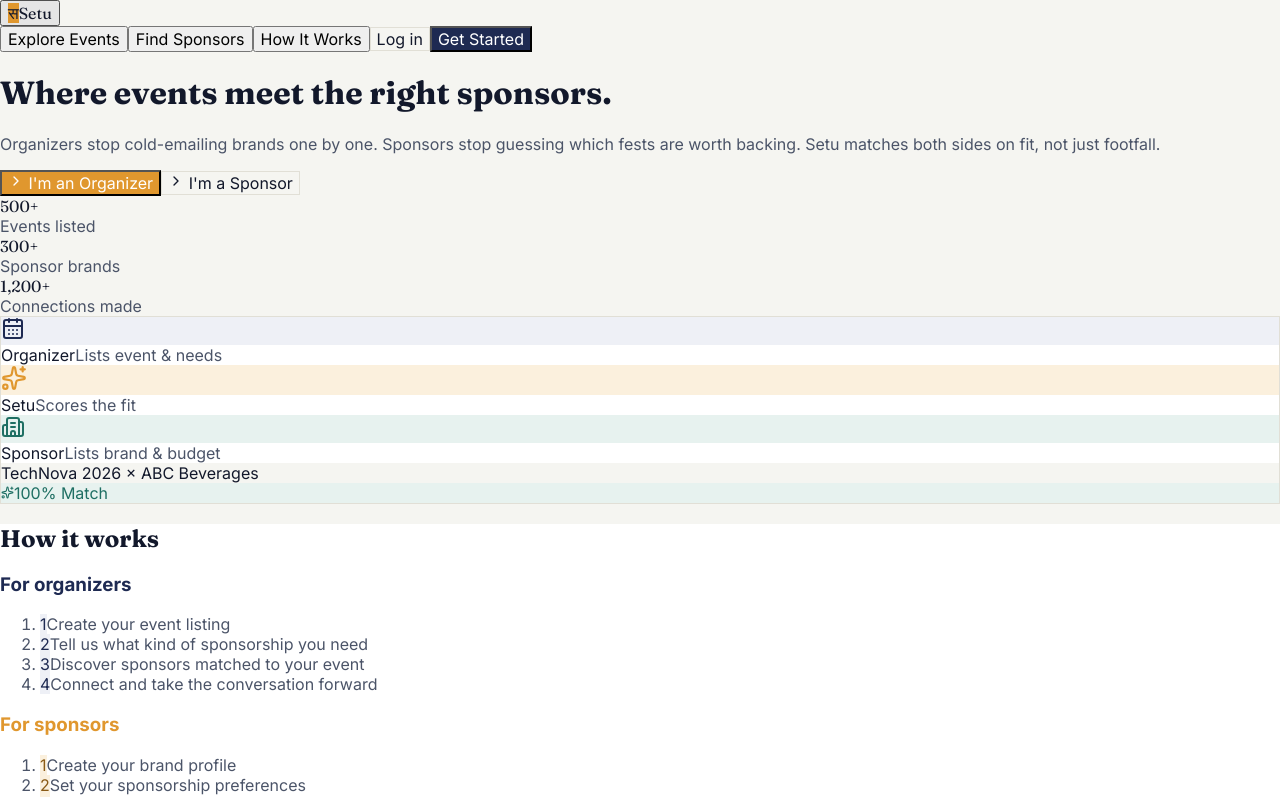
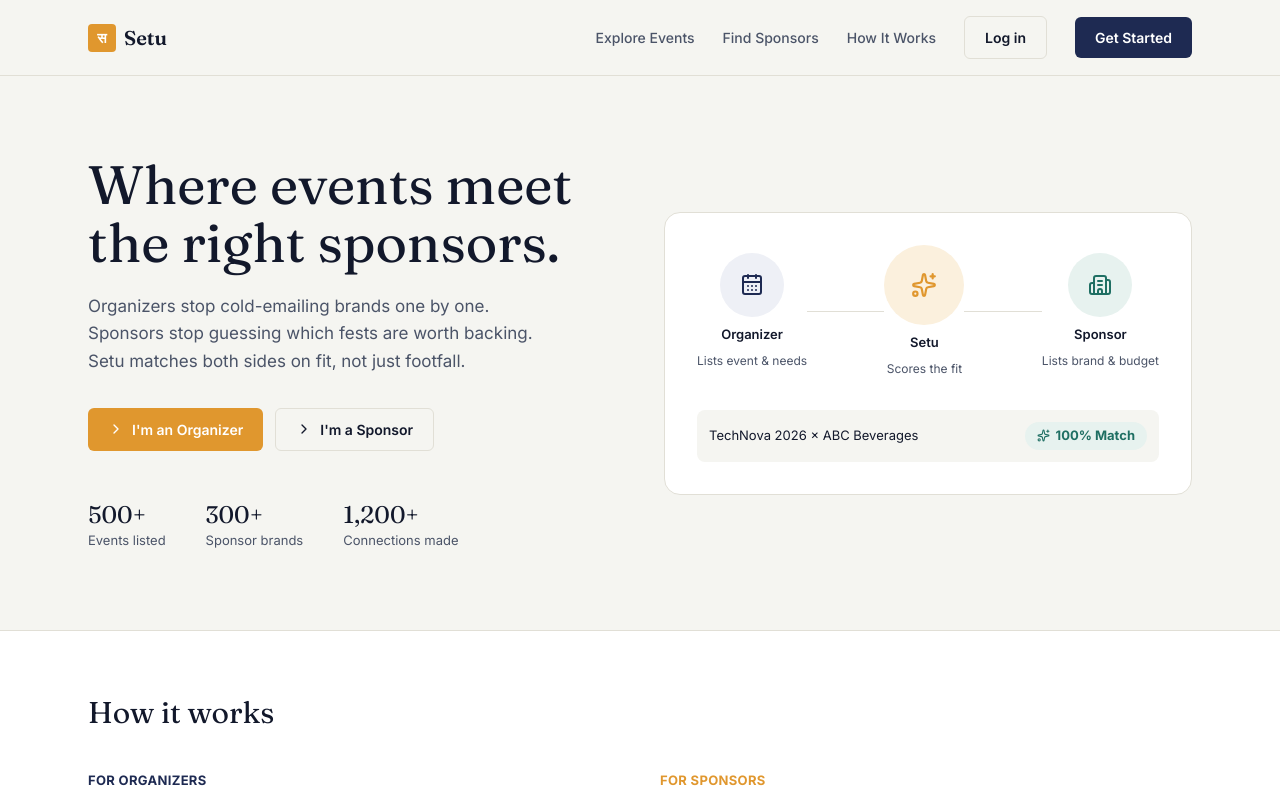
Before and after one commit to Katyayani-k/setu, a React (Vite) app: page / in a window 1280 px wide. Shown: the top 797 px of the page. Built offline with nearby package versions, Linux system fonts and the light colour scheme.

Commit message:
Add Tailwind CSS directives to styles.css

```diff
--- a/src/styles.css
+++ b/src/styles.css
@@ -1,5 +1,26 @@
-html,body,#root{margin:0;min-height:100%;width:100%;}
-*{box-sizing:border-box}
-body{background:#F5F5F1;color:#12182B}
-button,input,select,textarea{font:inherit}
-button{cursor:pointer}
+@tailwind base;
+@tailwind components;
+@tailwind utilities;
+
+html, body, #root {
+  margin: 0;
+  min-height: 100%;
+  width: 100%;
+}
+
+* {
+  box-sizing: border-box;
+}
+
+body {
+  background: #F5F5F1;
+  color: #12182B;
+}
+
+button, input, select, textarea {
+  font: inherit;
+}
+
+button {
+  cursor: pointer;
+}
```
